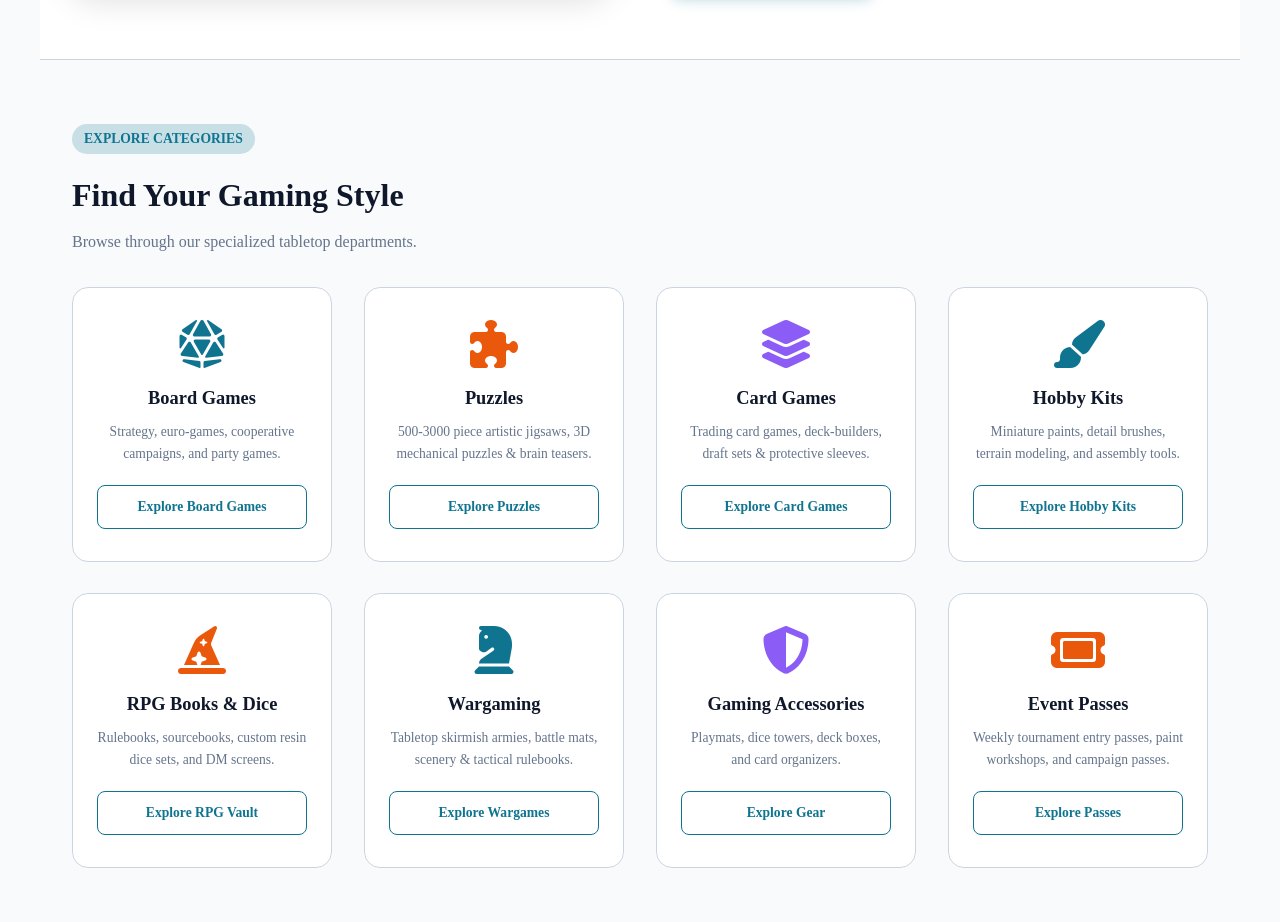
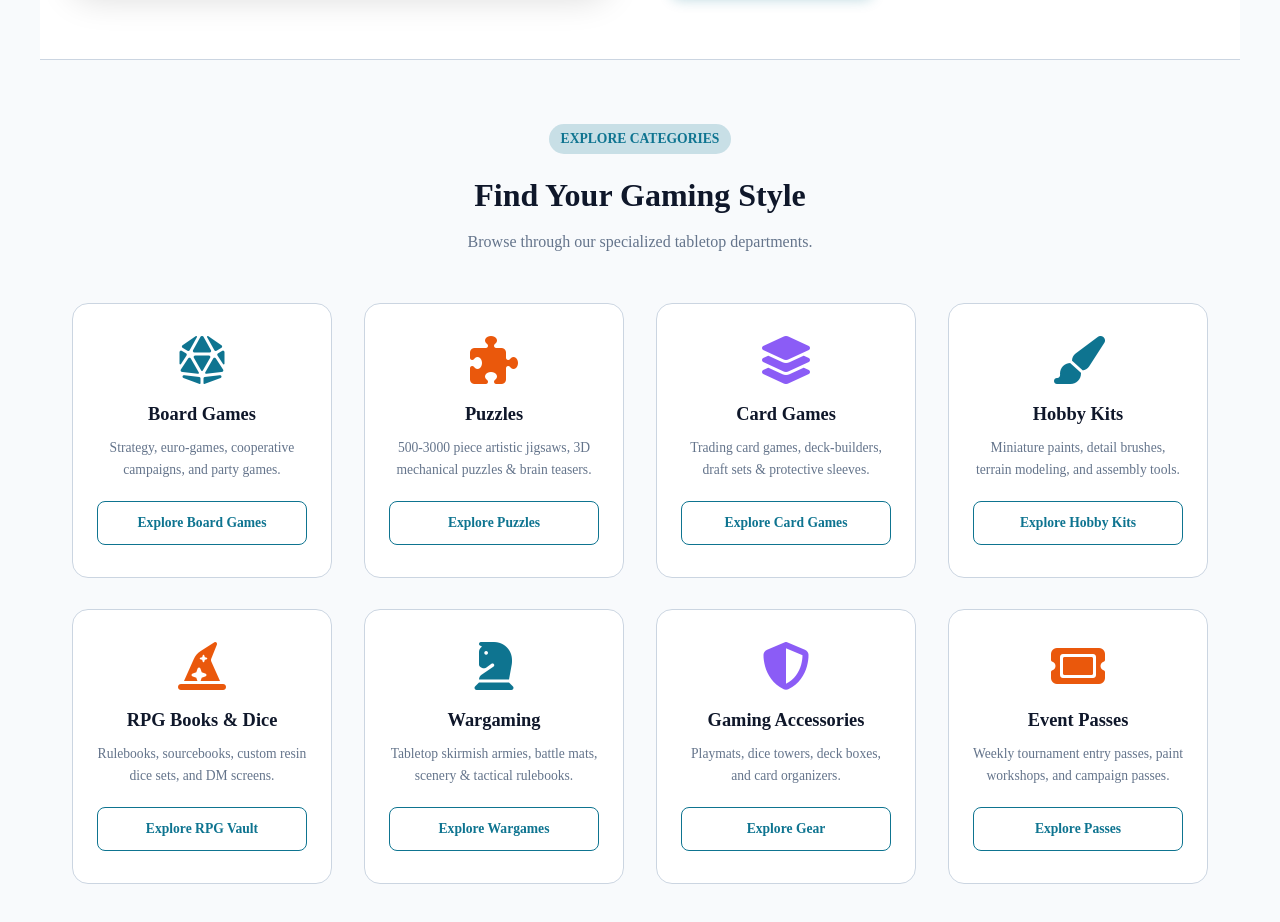
Before and after one commit to blvraghavareddy/Roll-Realm, a plain HTML site: page index.html in a window 1280 px wide. Shown: the part 2460-3382 px from the top of the page. Drawn offline with Linux system fonts and the light colour scheme.

Commit message:
Add files via upload

```diff
--- a/index.css
+++ b/index.css
@@ -1,4 +1,3 @@
-
 .logo, .footer-logo {
   display: flex;
   align-items: center;
@@ -189,6 +188,18 @@
   margin-bottom: 2rem;
   flex-wrap: wrap;
   gap: 1rem;
+}
+
+/* --- Upgraded Centered Section Header Modifier --- */
+.section-header.center-header {
+  text-align: center;
+  display: block;
+  margin-bottom: 3rem;
+}
+
+.section-header.center-header .section-subtitle {
+  margin: 0 auto;
+  max-width: 650px;
 }
 
 .section-title {
--- a/index.html
+++ b/index.html
@@ -195,7 +195,7 @@
   </section>
 
   <section class="container">
-    <div class="section-header">
+    <div class="section-header center-header">
       <div>
         <span class="badge">EXPLORE CATEGORIES</span>
         <h2 class="section-title">Find Your Gaming Style</h2>
```
